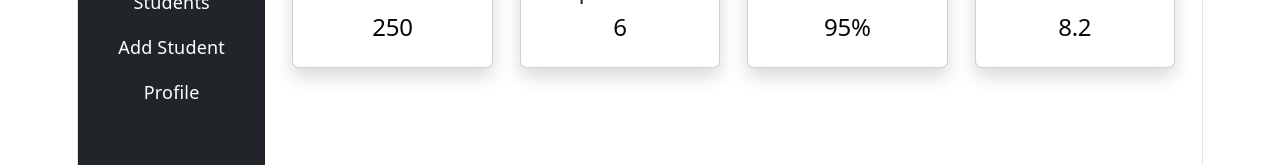
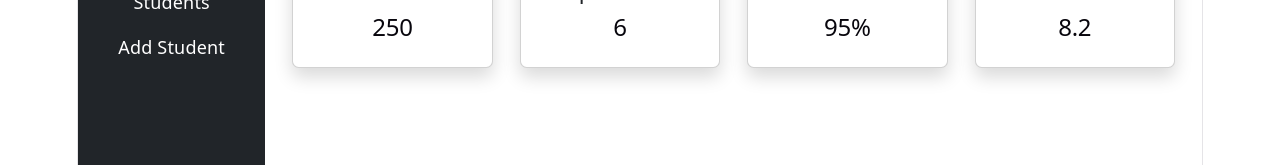
Before and after one commit to pravallika1120/student-management-system, a React app in the folder frontend/: page /dashboard in a window 1280 px wide. Shown: the part 185-350 px from the top of the page. Built offline with nearby package versions, Linux system fonts and the light colour scheme; the HTML template or start-up script is replaced by a standard one.

Commit message:
Remove Profile link from Sidebar
Removed the Profile link from the Sidebar component.

```diff
--- a/frontend/src/components/Sidebar.jsx
+++ b/frontend/src/components/Sidebar.jsx
@@ -38,17 +38,6 @@ function Sidebar() {
           </Link>
         </li>
 
-
-        <li className="nav-item">
-          <Link
-            to="/profile"
-            className="nav-link text-white"
-          >
-            Profile
-          </Link>
-        </li>
-
-
       </ul>
 
     </div>
```
